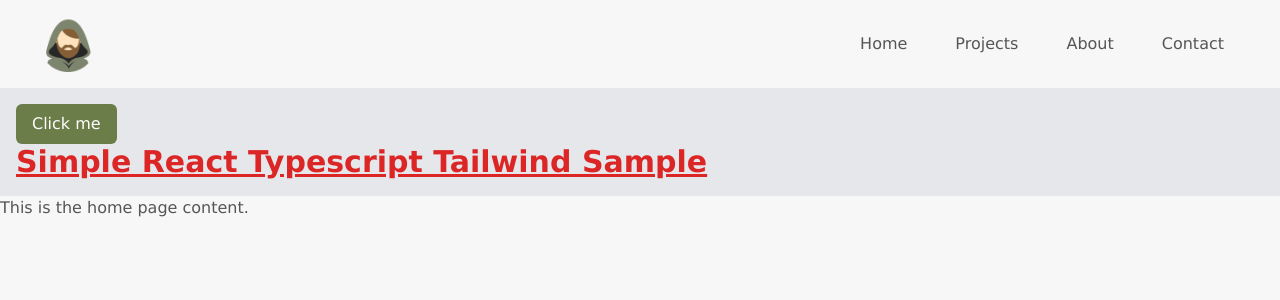
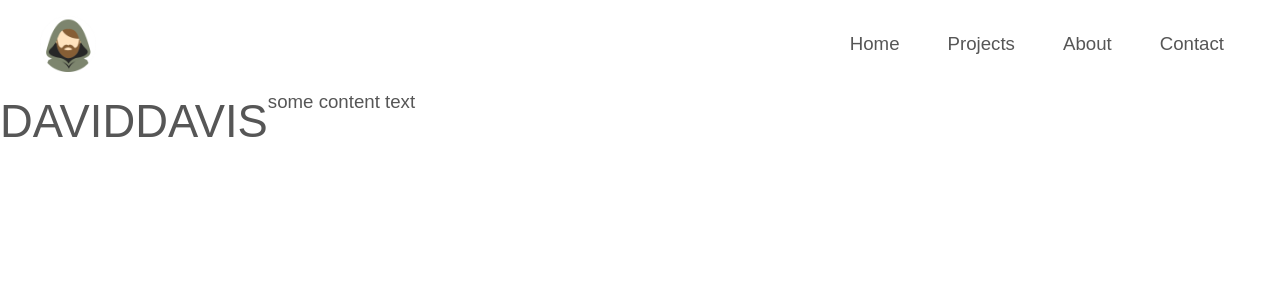
Before and after one commit to slingshotdeveloper/slingshotdeveloper.github.io, a React app: page / in a window 1280 px wide. Shown: the top 300 px of the page. Built offline with nearby package versions, Linux system fonts and the light colour scheme.

Commit message:
updated settings and some background details

```diff
--- a/package.json
+++ b/package.json
@@ -37,6 +37,8 @@
     "react-router-dom": "^6.21.3"
   },
   "devDependencies": {
+    "@types/css-modules": "^1.0.5",
+    "@types/webpack-env": "^1.18.4",
     "@typescript-eslint/eslint-plugin": "^6.19.1",
     "@typescript-eslint/parser": "^6.19.1",
     "autoprefixer": "^10.4.17",
@@ -48,7 +50,7 @@
     "html-webpack-plugin": "^5.6.0",
     "postcss": "^8.4.35",
     "prettier": "^3.2.4",
-    "sass": "^1.70.0",
+    "sass": "^1.71.1",
     "sass-loader": "^14.1.0",
     "style-loader": "^3.3.4",
     "tailwindcss": "^3.4.1",
--- a/src/pages/Home.tsx
+++ b/src/pages/Home.tsx
@@ -1,4 +1,5 @@
 import React, { ReactElement } from 'react';
+import './home.scss';
 
 // interface IHomeProps {
 //   title: string;
@@ -6,17 +7,19 @@ import React, { ReactElement } from 'react';
 
 const Home = (): ReactElement => {
 	return (
-		<div>
-			<div className='bg-gray-200 p-4'>
-				<button className='bg-primary text-white px-4 py-2 rounded-md hover:bg-blue-700'>
-    				Click me
-				</button>
-				<h1 className='text-3xl font-bold underline text-red-600'>
-      				Simple React Typescript Tailwind Sample
-				</h1>
+		<>
+			<div className='h-screen flex'>
+				<div>
+					<h1>
+						<span>DAVID</span>
+						<span>DAVIS</span>
+					</h1>
+				</div>
+				<div>
+					<p>some content text</p>
+				</div>
 			</div>
-			<p>This is the home page content.</p>
-		</div>
+		</>
 	);
 };
 
--- /dev/null
+++ b/src/pages/home.scss
@@ -0,0 +1,23 @@
+.text-crawl {
+    position: absolute;
+    bottom: 0;
+    left: 0;
+    width: 100%;
+    height: 100%;
+    background: rgba(0, 100, 100, 0.7); /* Semi-transparent black background */
+    overflow: hidden;
+    animation: crawl 10s linear infinite; /* Adjust duration as needed */
+}
+
+@keyframes crawl {
+    0% {
+        transform: translateY(100%);
+    }
+    100% {
+        transform: translateY(-100%);
+    }
+}
+
+.red {
+    color:red;
+}
--- /dev/null
+++ b/src/personal-portfolio.scss
@@ -0,0 +1,56 @@
+@tailwind base;
+@tailwind components;
+@tailwind utilities;
+
+@layer base {
+  body {
+    color: theme("textColor.default"); /* default text color */
+    font-weight: 150;
+    font-size: 14pt;
+  }
+
+  h1 {
+    font-size: 34pt;
+    font-weight: 250;
+  }
+
+  /* Media query for mobile devices */
+  @media only screen and (max-width: 640px) {
+    body {
+      background-image: url("./assets/mountain-mobile.png");
+      background-size: cover;
+      background-repeat: no-repeat;
+      background-attachment: fixed;
+    }
+  }
+}
+
+#background {
+  position: fixed;
+  background-color: black;
+  top: 0;
+  left: 0;
+  width: 100%;
+  height: 100%;
+  pointer-events: none;
+  z-index: -1;
+}
+
+.pixel {
+  position: absolute;
+  width: 2.5px;
+  height: 2.5px;
+  background-color: white;
+  border-radius: 50%;
+  animation:
+    move 10s linear infinite,
+}
+
+@keyframes move {
+  0% {
+    transform: translate(0, 0);
+  }
+  100% {
+    transform: translate(100vh, 100vw);
+  }
+}
--- a/src/personal-portfolio.tsx
+++ b/src/personal-portfolio.tsx
@@ -2,7 +2,7 @@ import React, { StrictMode } from 'react';
 import { createRoot } from 'react-dom/client';
 
 import App from './App';
-import './personal-portfolio.css';
+import './personal-portfolio.scss';
 
 const rootElement = document.getElementById('root');
 const root = createRoot(rootElement);
--- a/tailwind.config.js
+++ b/tailwind.config.js
@@ -6,6 +6,7 @@ module.exports = {
   ],
 	theme: {
     fontFamily: {
+      'sans': ['Ubuntu', 'sans-serif'],
       'serif': ['Georgia', 'serif'],
     },
 		extend: {
@@ -15,8 +16,8 @@ module.exports = {
         tertiary: '#92A572'
       },
       textColor: {
-        'default': '#565656'
-      }
+        default: '#565656'
+      },
     },
 	},
 	plugins: [],
--- a/tsconfig.eslint.json
+++ b/tsconfig.eslint.json
@@ -6,4 +6,7 @@
       "postcss.config.js",
       "tailwind.config.js"
     ],
+    "exclude": [
+      "public/*"
+    ]
   }
--- a/tsconfig.json
+++ b/tsconfig.json
@@ -6,9 +6,10 @@
     "target": "es5",
     "jsx": "react",
     "allowJs": true,
+    "esModuleInterop": true,
     "allowSyntheticDefaultImports": true,
     "moduleResolution": "Node",
   },
-  "include": ["src/**/*.ts", "src/**/*.tsx", "./.eslintrc.json"],
+  "include": ["src/**/*.ts", "src/**/*.tsx", "src/**/*.css", "./.eslintrc.json"],
   "exclude": ["node_modules"]
 }
--- a/webpack.config.js
+++ b/webpack.config.js
@@ -25,12 +25,16 @@ module.exports = {
 				use: ['style-loader', 'css-loader', 'postcss-loader'],
 			},
 			{
+				test: /\.scss$/i,
+				include: path.resolve(__dirname, 'src'),
+				use: ['style-loader', 'css-loader', 'postcss-loader', 'sass-loader'],
+			},
+			{
 				test: /\.(png|jpe?g|gif)$/i,
-				use: [
-				  {
-					loader: 'file-loader',
+				type: 'asset/resource',
+				generator: {
+					filename: 'assets/images/[name][ext]',
 				  },
-				],
 			}
 		],
 	},
```
Also changed, not shown: .eslintrc.json, 1 other file (tests, documents, lock files or other folders).
